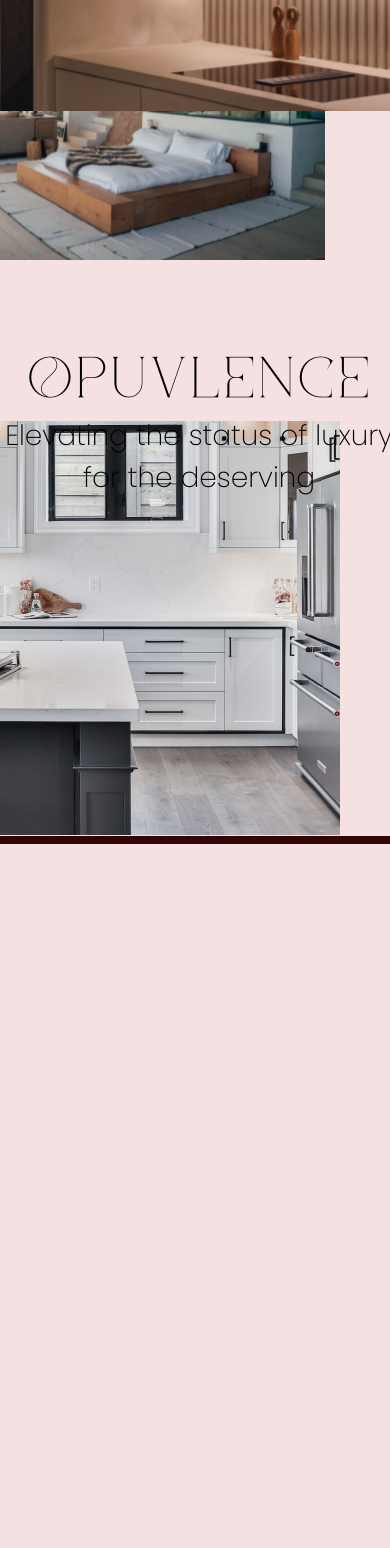
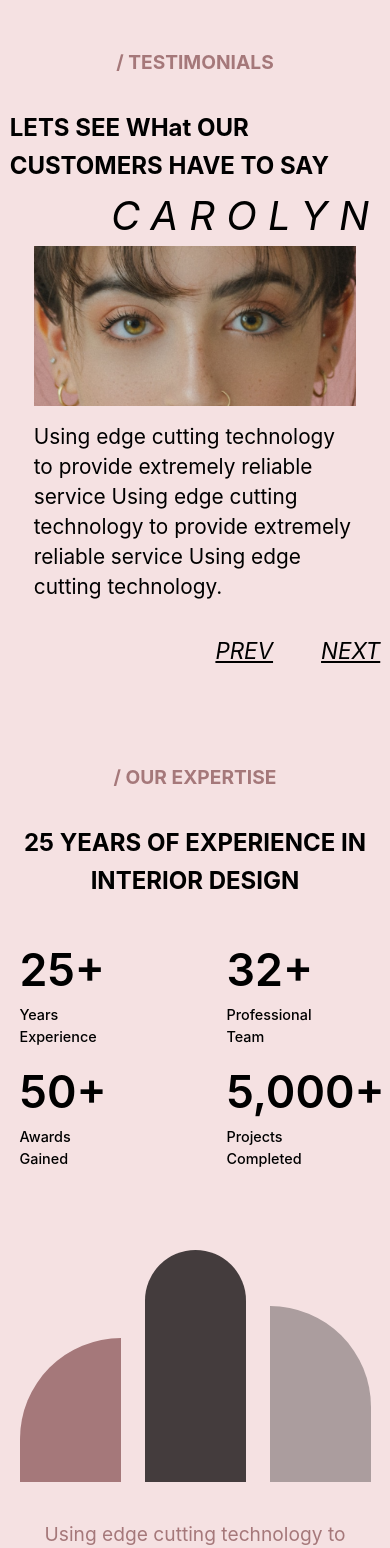
Before and after one commit to shaiknoorullah/Opuvlence-website, a Next.js app: page / in a window 390 px wide. Shown: the top 1548 px of the page. Before the commit the page ends 844 px from the top, so only its background shows below. Built offline with nearby package versions, Linux system fonts and the light colour scheme.

Commit message:
responsive done for my components

```diff
--- a/components/ourExpertise.js
+++ b/components/ourExpertise.js
@@ -5,9 +5,11 @@ import CustomButton from "./section/customButton";
 
 const NumberText = ({ number, text, state }) => {
   return (
-    <div className={`flex flex-${state} `}>
-      <div className="font-semibold text-[3.5rem]">{number}+</div>
-      <div className="w-[40%] text-[1.6rem] font-medium leading-[2.5rem] ">
+    <div className={`flex w-[9rem]  flex-${state} `}>
+      <div className="font-semibold base:text-[2.8rem] lg:text-[3.5rem]">
+        {number}+
+      </div>
+      <div className="w-[40%]  base:text-[0.9rem] lg:text-[1.5rem] font-medium lg:leading-[2.5rem] ">
         {text}
       </div>
     </div>
@@ -17,10 +19,10 @@ const NumberText = ({ number, text, state }) => {
 const OurExpertise = () => {
   return (
     <div className="w-full flex  justify-center relative">
-      <div className="font-poppins w-[95%] z-50 flex flex-col py-12">
+      <div className="font-poppins base:w-[90%] max-w-[1900px]  lg:w-[95%] z-50 flex flex-col py-12">
         {/* our Expertise title */}
-        <div className="flex">
-          <div className="w-[30%]"></div>
+        <div className="flex lg:justify-start base:justify-center">
+          <div className="lg:flex hidden w-[30%]"></div>
 
           <div className="font-[700] text-[1.2rem] text-[#A5787A] flex">
             / OUR EXPERTISE
@@ -28,12 +30,12 @@ const OurExpertise = () => {
         </div>
 
         {/*25 years experience  */}
-        <div className="w-[30%] text-[1.8rem] leading-[2.4rem] font-[700] pt-8">
+        <div className="lg:w-[30%] base:text-[1.5rem] lg:text-[1.8rem] lg:text-left base:text-center  leading-[2.4rem] font-[700] pt-8">
           25 YEARS OF EXPERIENCE IN INTERIOR DESIGN
         </div>
 
-        {/* Using edge cutting */}
-        <div className="flex w-full">
+        {/* description for lg */}
+        <div className="lg:flex base:hidden w-full">
           <div className="w-[35%]"></div>
           <div className="text-[0.9rem] w-[30rem] text-[#A5787A] leading-[1.5rem]">
             Using edge cutting technology to provide extremely reliable service
@@ -45,9 +47,10 @@ const OurExpertise = () => {
         </div>
 
         {/* grid */}
-        <div className="w-full grid grid-cols-11 pt-9">
-          <div class="col-span-6  w-full grid grid-rows-3">
-            <div class="row-span-2 grid grid-cols-2 gap-3">
+        <div className="w-full grid base:grid-cols-2 lg:grid-cols-11 pt-9">
+          <div class="col-span-6  w-full grid lg:grid-rows-3">
+            {/* for desktop */}
+            <div class="lg:row-span-2 lg:grid lg:grid-cols-2 gap-3  hidden">
               <div>
                 <NumberText
                   number={"25"}
@@ -62,14 +65,14 @@ const OurExpertise = () => {
                   state={"col"}
                 />
               </div>
-              <div>
+              <div className="hidden lg:flex">
                 <NumberText
                   number={"50"}
                   text={"Awards Gained"}
                   state={"row"}
                 />
               </div>
-              <div>
+              <div className="hidden lg:flex">
                 <NumberText
                   number={"5,000"}
                   text={"Projects Completed"}
@@ -77,27 +80,78 @@ const OurExpertise = () => {
                 />
               </div>
             </div>
-            <div class="row-span-1 flex  items-end ">
+
+            {/* for mobile */}
+
+            <div className="base:flex lg:hidden justify-between">
+              <div className="flex flex-col gap-3">
+                <NumberText
+                  number={"25"}
+                  text={"Years Experience"}
+                  state={"col"}
+                />
+                <NumberText
+                  number={"50"}
+                  text={"Awards Gained"}
+                  state={"col"}
+                  end={true}
+                />
+              </div>
+              <div className="flex flex-col gap-3">
+                <div className="self-end">
+                  <NumberText
+                    number={"32"}
+                    text={"Professional Team"}
+                    state={"col"}
+                  />
+                </div>
+                <div className="self-end">
+                  <NumberText
+                    number={"5,000"}
+                    text={"Projects Completed"}
+                    state={"col"}
+                    end={true}
+                  />
+                </div>
+              </div>
+            </div>
+
+            <div class="row-span-1 hidden lg:flex  items-end ">
               <div className="ml-8 pb-4">
                 {" "}
                 <CustomButton text={"Discover"} color={"black"} />
               </div>
             </div>
           </div>
-          <div class="col-span-5 items-end  pl-9 gap-9 grid grid-cols-3">
-            <div className="bg-[#A5787A] rounded-tl-full  w-full h-[14rem]"></div>
-            <div className="bg-[#443C3D] rounded-t-full w-full h-full"></div>
-            <div className="bg-[#AB9D9E] rounded-tr-full w-full h-[18rem]"></div>
+
+          {/* graph */}
+          <div class="col-span-5 base:mt-[5rem] items-end  lg:pl-9 gap-6 lg:gap-9 grid grid-cols-3">
+            <div className="bg-[#A5787A] rounded-tl-full  w-full base:h-[9rem] lg:h-[14rem]"></div>
+            <div className="bg-[#443C3D] rounded-t-full w-full base:h-[14.5rem] lg:h-full"></div>
+            <div className="bg-[#AB9D9E] rounded-tr-full w-full base:h-[11rem] lg:h-[18rem]"></div>
+          </div>
+        </div>
+        {/* mobile description */}
+        <div className="lg:hidden  w-full mt-10">
+          <div className="lg:text-[0.9rem] text-[1.2rem]  text-center text-[#A5787A] leading-[1.5rem]">
+            Using edge cutting technology to provide extremely reliable service
+            Using edge cutting technology to provide extremely reliable service
+            Using edge cutting technology to provide extremely reliable
+            serviceUsing edge cutting technology to provide extremely reliable
+            service
           </div>
         </div>
       </div>
 
       {/* background text */}
-      <div className="absolute golden top-[-5rem] text-[25rem] opacity-70 text-[#DFCECF4D]">
-        ACHIEVEMENTS
+      <div className="absolute hidden scale-[2] top-[8rem] lg:inline-block golden  opacity-70 text-[#DFCECF4D]">
+        <img src="/achievements.svg" className="max-h-[12rem]" />
       </div>
-      <div className="absolute golden bottom-[-5rem] text-[25rem] opacity-70 text-[#DFCECF4D]">
-        ACHIEVEMENTS
+      <div
+
+        className="absolute hidden scale-[2] bottom-[5rem] lg:inline-block golden  opacity-70 text-[#DFCECF4D]"
+      >
+        <img src="/achievements.svg" className="max-h-[12rem]" />
       </div>
     </div>
   );
--- a/components/testimonials.js
+++ b/components/testimonials.js
@@ -26,23 +26,23 @@ const Testimonials = () => {
   ];
 
   return (
-    <div className="w-full flex mt-14  justify-center relative">
-      <div className="font-poppins w-[95%] z-50 flex flex-col py-12">
+    <div className="w-full flex lg:mt-14  justify-center relative">
+      <div className="font-poppins base:w-[95%] lg:w-[95%] z-50 flex flex-col py-12">
         {/* testimonials title */}
-        <div className="flex">
-          <div className="w-[30%]"></div>
+        <div className="flex w-full base:justify-center lg:justify-start">
+          <div className="lg:inline-block hidden w-[30%]"></div>
 
           <div className="font-[700] text-[1.2rem] text-[#A5787A] flex">
             / TESTIMONIALS
           </div>
         </div>
         {/* Lets see what our */}
-        <div className="w-[30%] text-[1.8rem] leading-[2.4rem] font-[700] pt-8">
+        <div className="lg:w-[30%] base:text-[1.5rem] lg:text-[1.8rem] leading-[2.4rem] font-[700] pt-8">
           LETS SEE WHat OUR CUSTOMERS HAVE TO SAY
         </div>
 
-        {/* cards */}
-        <div className="pl-[9rem] flex gap-[4rem]">
+        {/* cards desktop*/}
+        <div className="pl-[9rem] hidden lg:flex gap-[4rem]">
           {cards.map((data, index) => {
             return (
               <div key={index} className="flex flex-col min-w-[68rem]">
@@ -52,20 +52,46 @@ const Testimonials = () => {
                 <div className="flex gap-[4rem]">
                   <img className="min-w-[33rem] h-[10rem]" src={data.img} />
                   <div className="min-w-[18rem] text-[0.8rem] leading-[30px] self-end">
-                    {data.description}
+                    "{data.description}"
                   </div>
                 </div>
               </div>
             );
           })}
         </div>
-        <div className="w-full mt-[10rem] flex justify-between">
+
+        {/* cards mobile */}
+        <div className=" flex lg:hidden flex-col justify-center">
+          <div className="text-[2.5rem] self-end justify-self-end tracking-[0.7rem] italic capitalize">
+            CAROLYN
+          </div>
+          <div className="flex flex-col mx-6 gap-[1rem]">
+            <img className="object-cover h-[10rem]" src="/testimonial.png" />
+            <div className=" text-[1.3rem] self-center justify-self-center leading-[30px] ">
+              Using edge cutting technology to provide extremely reliable
+              service Using edge cutting technology to provide extremely
+              reliable service Using edge cutting technology.
+            </div>
+
+          </div>
+          <div className="flex self-end mt-8 gap-[3rem]">
+            <div className="text-[1.4rem] italic underline ">PREV</div>
+            <div className="text-[1.4rem] italic underline ">NEXT</div>
+          </div>
+
+
+          <div>
+
+          </div>
+        </div>
+
+        <div className="w-full mt-[10rem] hidden lg:flex justify-between">
           <div className=" pl-8">
             <CustomButton text={"DISCOVER"} color={"black"} />
           </div>
-          <div className="flex gap-[3rem]">
-            <div>PREV</div>
-            <div>NEXT</div>
+          <div className="flex  gap-[3rem]">
+            <div className="text-[1.4rem] italic underline ">PREV</div>
+            <div className="text-[1.4rem] italic underline ">NEXT</div>
           </div>
         </div>
       </div>
--- a/pages/index.js
+++ b/pages/index.js
@@ -24,14 +24,14 @@ export default function Home() {
         <link rel="icon" href="/favicon.ico" />
       </Head>
 
-      <LoadingScreen />
+      {/* <LoadingScreen /> */}
       {/* <TransitionScreen /> */}
-      {/* <Navbar />
-      <Hero />
+      {/* <Navbar /> */}
+      {/* <Hero /> */}
       <Testimonials />
       <OurExpertise />
-      <OurProject />
-      <Contact /> */}
+      {/* <OurProject /> */}
+      {/* <Contact /> */}
       {/* <Batholic /> */}
     </div>
   );
--- a/pages/testimonialsingle.js
+++ b/pages/testimonialsingle.js
@@ -3,20 +3,20 @@ import React from "react";
 const Testimonialsingle = () => {
   return (
     <div className="w-full flex justify-center">
-      <div className="w-[95%] py-9 flex">
+      <div className="w-[95%] base:py-12 lg:py-9 flex lg:flex-row base:flex-col">
         {/* image section */}
 
-        <div className="w-[25%]">
+        <div className="base:w-[65%] lg:w-[25%]">
           <img className="cover w-full" src="testimonial.jpg" />
         </div>
-        <div className="flex flex-col my-[9rem] pl-[3rem] w-[75%]">
+        <div className="flex flex-col base:py-3 lg:my-[9rem] lg:pl-[3rem] lg:w-[75%]">
           <div className="w-[16rem] text-[3.2rem] leading-[4rem]">
             Dennis Reijnders
           </div>
           <div className="flex text-[1.5rem] pt-7">
             Senior Interior Architect
           </div>
-          <div className="border border-black w-full my-11"></div>
+          <div className="border border-black w-full base:my-6 lg:my-11"></div>
           <div className="text-[1.3rem] leading-[2rem]">
             Lorem ipsum dolor sit amet consectetur adipiscing elit Ut et massa
             mi. Aliquam in hendrerit urna. Pellentesque sitLorem ipsum dolor sit
```
Also changed, not shown: components/aboutUsBehind.js (+24 -8 lines), components/aboutUsContainer.js (+7 -10 lines), components/aboutUsMeet.js (+42 -9 lines), components/aboutus.js (+33 -9 lines), public/aboutusheromobile.jpg (added), public/testimonialtesting.jpg (added).
